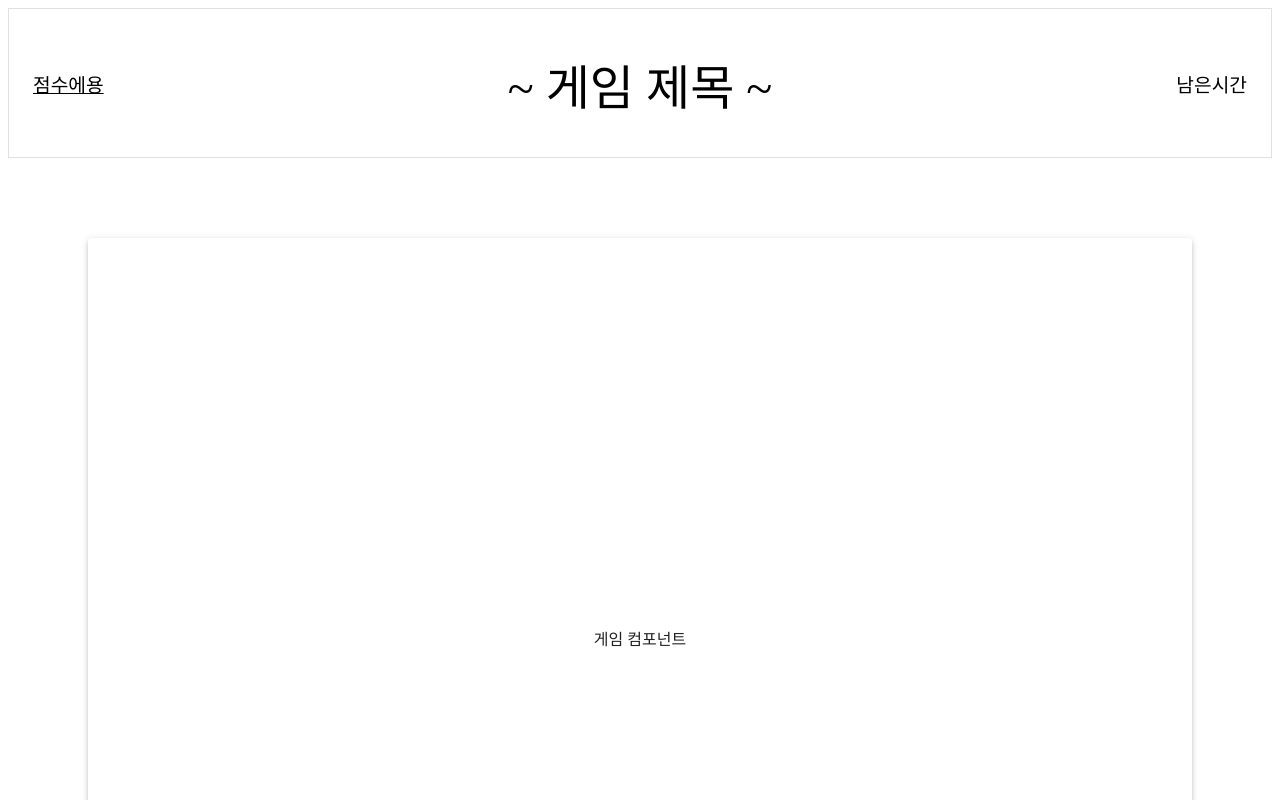
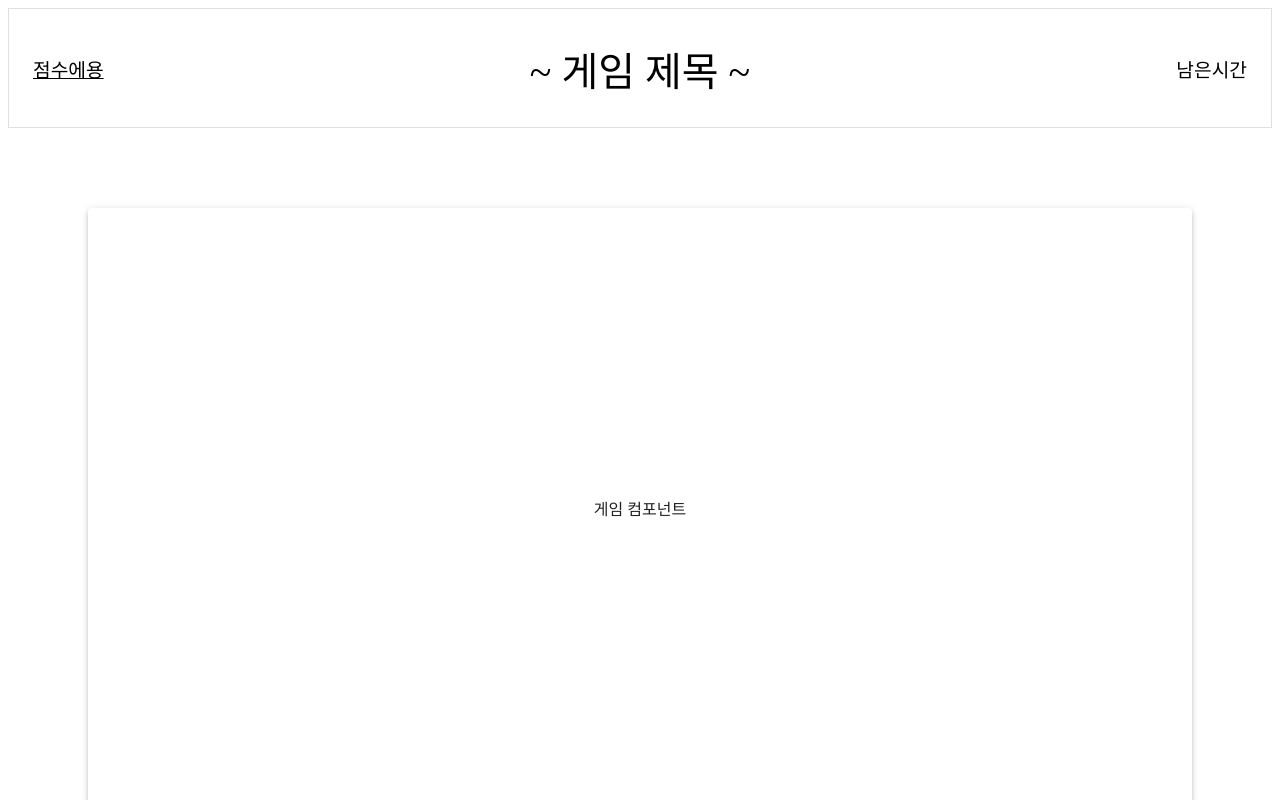
Before and after one commit to 98pej11/SSAvival, a React (Create React App) app in the folder frontend/: page /game in a window 1280 px wide. Shown: the top 800 px of the page. Built offline with nearby package versions, Linux system fonts and the light colour scheme.

Commit message:
feat : FRONT 구조 추가

```diff
--- a/frontend/src/components/game/GameComp.jsx
+++ b/frontend/src/components/game/GameComp.jsx
@@ -12,8 +12,8 @@ export default function GameComp() {
         flexWrap: "wrap",
         "& > :not(style)": {
           m: 10,
-          width: 1500,
-          height: 800,
+          width: 1200,
+          height: 600,
         },
       }}
     >
--- a/frontend/src/components/game/Header.jsx
+++ b/frontend/src/components/game/Header.jsx
@@ -17,7 +17,7 @@ function Header() {
       variant="outlined"
       style={{
         backgroundColor: "transparent",
-        height: "150px",
+        height: "120px",
         boxShadow: "none",
       }}
     >
@@ -25,7 +25,7 @@ function Header() {
         <Toolbar
           disableGutters
           sx={{
-            height: "150px",
+            height: "120px",
             display: "flex",
             justifyContent: "space-between",
             alignItems: "center",
@@ -48,7 +48,7 @@ function Header() {
               //   justifyContent: "center",
               //   alignItems: "center",
               color: "black",
-              fontSize: "3rem",
+              fontSize: "2.5rem",
             }}
           >
             ~ 게임 제목 ~
```
